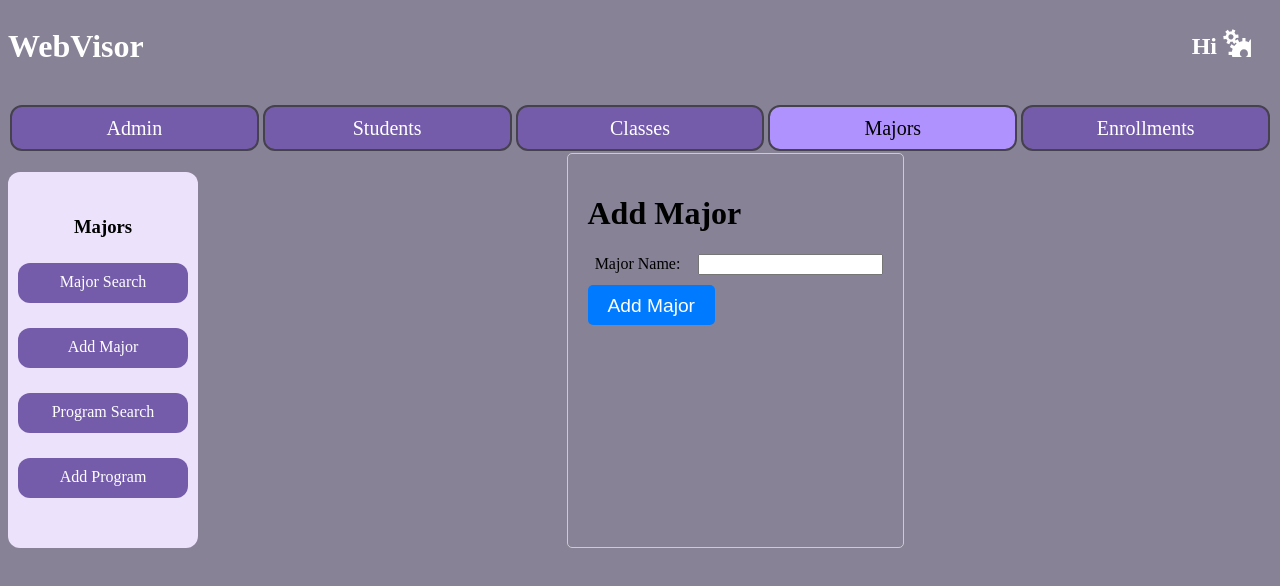
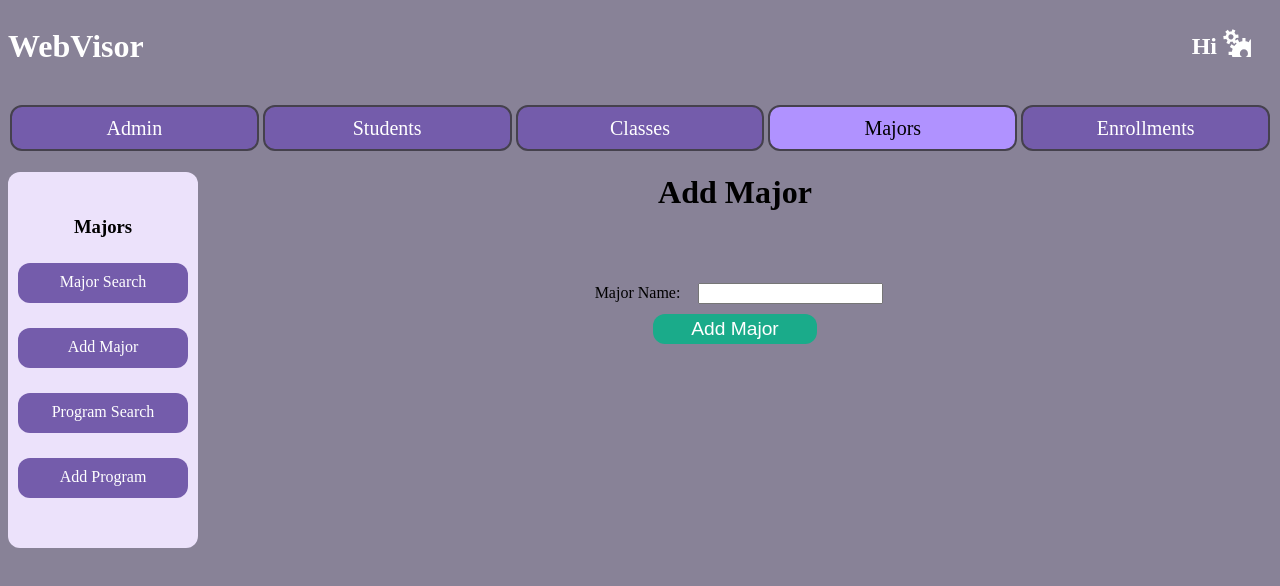
Before and after one commit to groverari/CWU-WebVisor, a React (Vite) app in the folder frontend/: page /home/major/addMajor in a window 1280 px wide. Shown: the top 586 px of the page. Built offline with nearby package versions, Linux system fonts and the light colour scheme; no server answers; sample sign-in values are in the browser's storage; a web font is replaced by a local one.

Commit message:
Add major styling fix

```diff
--- a/frontend/src/components/class-selector/class-selector.styles.scss
+++ b/frontend/src/components/class-selector/class-selector.styles.scss
@@ -2,6 +2,7 @@
   display: grid;
   grid-auto-flow: column;
   background-color: grey;
+  align-items: center;
 }
 .remove-class-btn {
   background-color: transparent;
--- a/frontend/src/components/student-info/student-info.jsx
+++ b/frontend/src/components/student-info/student-info.jsx
@@ -7,10 +7,14 @@ import ConfPopUp from '../PopUp/confirmation/confPopUp'
 import GenericPopUp from '../PopUp/generic/generic-popup'
 import Confirmation from '../PopUp/conf/confirmation'
 
+import LoadingScreen from '../PopUp/LoadingScreen/loading'
+
 function StudentInfo(props) {
   const { control, register, handleSubmit, setValue } = useForm()
+  const [isLoading, setLoading] = useState(false)
   const api_url = import.meta.env.VITE_API_URL
   const onUpdate = (data) => {
+    setLoading(true)
     console.log(data)
     axios
       .post(api_url + 'student.php', {
@@ -31,10 +35,10 @@ function StudentInfo(props) {
       })
       .then((res) => {
         console.log(res.data)
-        window.location.reload(true)
+        setLoading(false)
       })
       .catch((error) => {
-        console.log(error)
+        setErrorMessage('')
       })
   }
   const { programs, advisors } = props
@@ -67,6 +71,8 @@ function StudentInfo(props) {
   })
   const vet = veterans_benefits == 'Yes'
 
+  const test = (data) => {}
+
   const [success, setSuccess] = useState(false)
   const [error, setError] = useState(false)
   const [errorMessage, setErrorMessage] = useState('')
@@ -84,21 +90,22 @@ function StudentInfo(props) {
   const errorOpen = () => {
     setError(true)
   }
-  const confOpen = (data) => {
-    setFormData(data)
-    setConf(true)
-  }
   const confClose = () => {
     setConf(false)
   }
   const confYes = () => {
     setConf(false)
-    addStudent(formData)
+    onUpdate(formData)
+  }
+
+  const formSubmit = (data) => {
+    setConf(true)
+    setFormData(data)
   }
 
   return (
     <div>
-      <form className="student-info-form" onSubmit={handlePopUpOpen}>
+      <form className="student-info-form" onSubmit={handleSubmit(formSubmit)}>
         <div className="form-group">
           <label>First Name</label>
           <input
@@ -244,6 +251,7 @@ function StudentInfo(props) {
         message="Are you sure you would like to update this student? "
         button_text="Update Student"
       />
+      <LoadingScreen open={isLoading} />
     </div>
   )
 }
--- a/frontend/src/pages/majors/major-add/major-add.jsx
+++ b/frontend/src/pages/majors/major-add/major-add.jsx
@@ -1,111 +1,80 @@
 import React, { useState, useEffect } from 'react'
+import { useForm } from 'react-hook-form'
 import axios from 'axios'
 import './major-add.scss'
-import ErrorPopUp  from '../../../components/PopUp/error/ErrorPopUp'
-import ConfPopUp from '../../../components/PopUp/confirmation/confPopUp'
 
 const AddMajor = () => {
   const api_url = import.meta.env.VITE_API_URL
-  const [showPopup, setShowPopup] = useState(false);
-  const [selectedOption, setSelectedOption] = useState(null);
-  const [errorMessage, setErrorMesssage] = useState('');
-  const [showError, setShowError] = useState(false);
-
-  const handleErrorPopUpClose = () =>
-  {
-    setShowError(false);
+  const { register, handleSubmit } = useForm()
+  const [success, setSuccess] = useState(false)
+  const [error, setError] = useState(false)
+  const [errorMessage, setErrorMessage] = useState('')
+  const [conf, setConf] = useState(false)
+  const [formData, setFormData] = useState([])
+  const handleSuccess = () => {
+    setSuccess(false)
   }
-  const handlePopUpOpen = () =>
-  {
-    event.preventDefault();
-    setShowPopup(true);
+  const successOpen = () => {
+    setSuccess(true)
+  }
+  const errorClose = () => {
+    setError(false)
+  }
+  const errorOpen = () => {
+    setError(true)
+  }
+  const confClose = () => {
+    setConf(false)
+  }
+  const confYes = () => {
+    setConf(false)
+    onUpdate(formData)
   }
 
-  const handlePopUpClose = () =>
-  {
-    setShowPopup(false);
+  const formSubmit = (data) => {
+    setConf(true)
+    setFormData(data)
   }
 
-  const handlePopUpButtonClick = (buttonValue) =>
-  {
-    setSelectedOption(buttonValue);
-  }
-
-  useEffect(() => {
-    if (selectedOption) {
-      handleFormSubmit(event);
-    }
-  }, [selectedOption]);
-
-  const [formData, setFormData] = useState({
-    name: '',
-    active: ''
-  })
-
-  const handleFormSubmit = (event) => {
-    event.preventDefault()
+  const addMajor = (data) => {
     axios
       .post(api_url + 'Major.php', {
         request: 'create',
-        name: formData.name,
-        active: formData.active
+        name: data.name,
+        active: 'Yes'
       })
       .then((res) => {
         console.log(res.data)
-        if(typeof res.data === 'string' && res.data.includes('Error'))
-        {
-          console.log("handled error");
-          setErrorMesssage(res.data);
-          setShowError(true);
-        }
-        else
-        {
-          console.log("no error")
+        if (typeof res.data === 'string' && res.data.includes('Error')) {
+          console.log('handled error')
+          setErrorMesssage(res.data)
+          setShowError(true)
+        } else {
+          console.log('no error')
         }
       })
       .catch((error) => {
-        console.log(error);
-        console.log("unhandled error");
+        console.log(error)
+        console.log('unhandled error')
       })
   }
 
-  const handleInputChange = (event) => {
-    const { name, value } = event.target
-    setFormData((prevFormData) => ({
-      ...prevFormData,
-      [name]: value
-    }))
-  }
-
   return (
-    <div className="form-container">
-      <h1>Add Major</h1>
-      <form onSubmit={handlePopUpOpen}>
-        <div className="form-group">
-          <label>Major Name:</label>
+    <div>
+      <div className="major-add-container">
+        <h1>Add Major</h1>
+        <form onSubmit={handleSubmit(formSubmit)}>
+          <div className="form-group">
+            <label>Major Name:</label>
+            <input type="text" {...register('name')} />
+          </div>
           <input
-            type="text"
-            name="name"
-            value={formData.name}
-            onChange={handleInputChange}
-          />
-        </div>
-        <button className="submit-btn" type="submit">
-          Add Major
-        </button>
-      </form>
-      {showPopup && (
-        <ConfPopUp
-          action="add"
-          onClose={handlePopUpClose}
-          onButtonClick={handlePopUpButtonClick}
-        />
-      )}
-      {showError &&
-      (<ErrorPopUp
-        popUpContent={errorMessage}
-        onClose={handleErrorPopUpClose}
-      />)}
+            className="major-add-submit-btn"
+            type="submit"
+            value="Add Major"
+          ></input>
+        </form>
+      </div>
     </div>
   )
 }
--- a/frontend/src/pages/majors/major-add/major-add.scss
+++ b/frontend/src/pages/majors/major-add/major-add.scss
@@ -1,31 +1,11 @@
-.form-container {
-  max-width: 600px;
-  margin: 0 auto;
-  padding: 20px;
-  border: 1px solid #ccc;
-  border-radius: 5px;
+@import '../../../mixins.scss';
+.major-add-submit-btn {
+  @include update-button(30px);
 }
-
-.form-group {
+.major-add-container {
   display: flex;
-  align-items: center;
-  margin-bottom: 10px;
+  flex-direction: column;
+  row-gap: 50px;
+  text-align: center;
+  justify-content: center;
 }
-
-.form-group label {
-  min-width: 100px;
-  margin-right: 10px;
-}
-
-.submit-btn {
-  background-color: #007bff;
-  color: #fff;
-  padding: 10px 20px;
-  border: none;
-  border-radius: 5px;
-  cursor: pointer;
-}
-
-.submit-btn:hover {
-  background-color: #0069d9;
-}
--- a/frontend/src/pages/majors/major-page/major-page.jsx
+++ b/frontend/src/pages/majors/major-page/major-page.jsx
@@ -37,7 +37,9 @@ const MajorPage = () => {
           links={links}
         />
       </div>
-      <Outlet className="page-content" />
+      <div className="major-page-wrapper">
+        <Outlet className="page-content" />
+      </div>
     </div>
   )
 }
--- a/frontend/src/pages/majors/major-page/major.page.styles.scss
+++ b/frontend/src/pages/majors/major-page/major.page.styles.scss
@@ -0,0 +1,5 @@
+.major-page-wrapper {
+  display: flex;
+  justify-content: center;
+  width: 100%;
+}
```
Also changed, not shown: frontend/src/components/class-selector/class-selector.jsx (+89 -56 lines).
